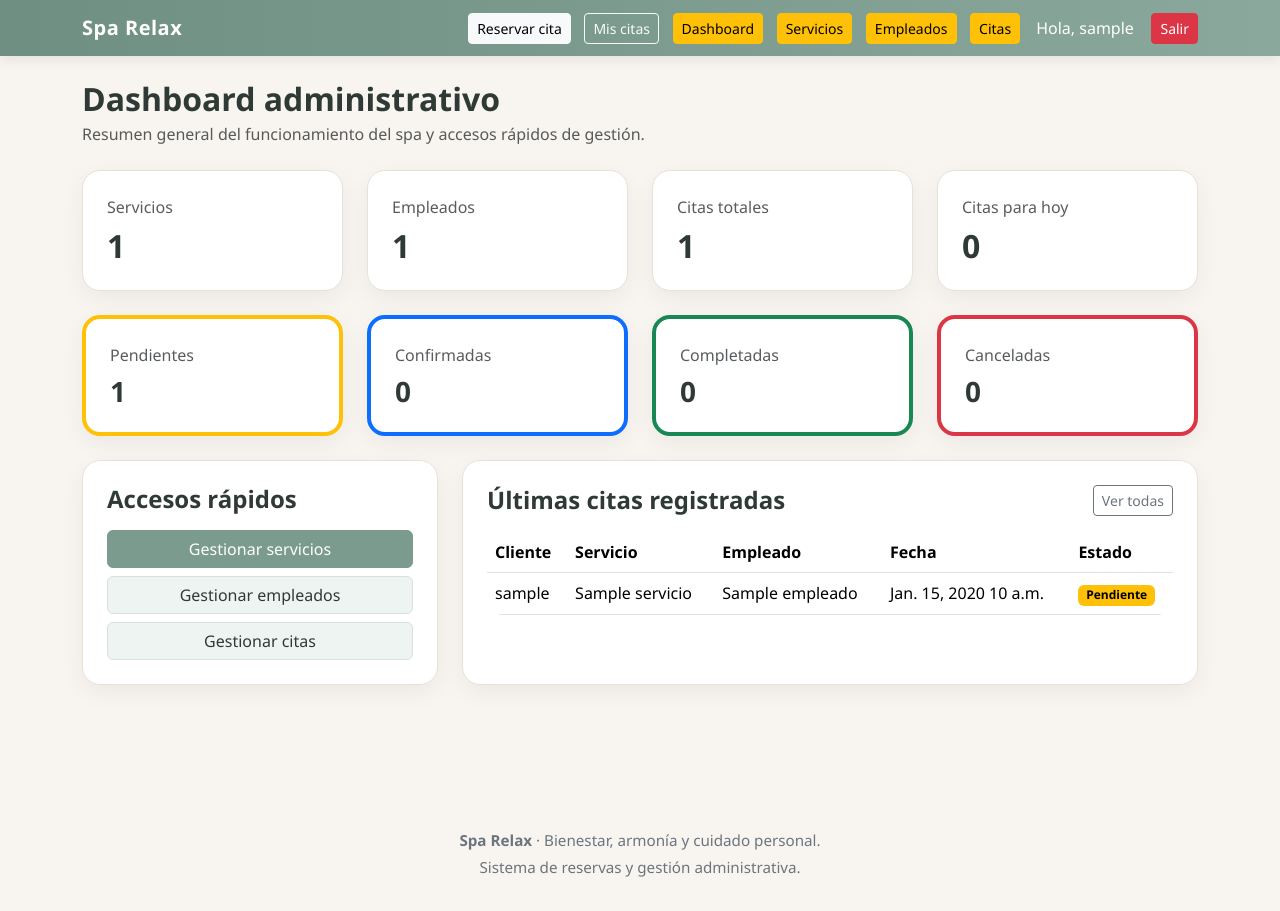
After one commit to jojimenez78/SPA-Manager, a Django app: page /dashboard-admin/ in a window 1280 px wide. The commit adds this page. Run offline with Django 5.2, Linux system fonts and the light colour scheme; a user stored in the database is signed in; tables that the repository leaves empty hold one stand-in row (values such as "Sample post").

Commit message:
admin-Dashboard

```diff
--- a/spa_django/spa/urls.py
+++ b/spa_django/spa/urls.py
@@ -1,22 +1,21 @@
 from django.urls import path
 from .views import (
-    cambiar_estado_cita,
-    eliminar_cita_admin,
     inicio,
     crear_cita,
-    lista_citas_admin,
     mis_citas,
     cancelar_cita,
-
+    dashboard_admin,
     lista_servicios,
     crear_servicio,
     editar_servicio,
     eliminar_servicio,
-
     lista_empleados,
     crear_empleado,
     editar_empleado,
     eliminar_empleado,
+    lista_citas_admin,
+    cambiar_estado_cita,
+    eliminar_cita_admin,
 )
 
 urlpatterns = [
@@ -25,17 +24,19 @@ urlpatterns = [
     path('mis-citas/', mis_citas, name='mis_citas'),
     path('cita/cancelar/<int:cita_id>/', cancelar_cita, name='cancelar_cita'),
 
+    path('dashboard-admin/', dashboard_admin, name='dashboard_admin'),
+
     path('admin-servicios/', lista_servicios, name='lista_servicios'),
     path('admin-servicios/nuevo/', crear_servicio, name='crear_servicio'),
     path('admin-servicios/editar/<int:servicio_id>/', editar_servicio, name='editar_servicio'),
+    path('admin-servicios/eliminar/<int:servicio_id>/', eliminar_servicio, name='eliminar_servicio'),
 
-    path('admin-servicios/eliminar/<int:servicio_id>/', eliminar_servicio, name='eliminar_servicio'),
     path('admin-empleados/', lista_empleados, name='lista_empleados'),
-path('admin-empleados/nuevo/', crear_empleado, name='crear_empleado'),
-path('admin-empleados/editar/<int:empleado_id>/', editar_empleado, name='editar_empleado'),
-path('admin-empleados/eliminar/<int:empleado_id>/', eliminar_empleado, name='eliminar_empleado'),
-path('admin-citas/', lista_citas_admin, name='lista_citas_admin'),
-path('admin-citas/estado/<int:cita_id>/<str:nuevo_estado>/', cambiar_estado_cita, name='cambiar_estado_cita'),
-path('admin-citas/eliminar/<int:cita_id>/', eliminar_cita_admin, name='eliminar_cita_admin'),
+    path('admin-empleados/nuevo/', crear_empleado, name='crear_empleado'),
+    path('admin-empleados/editar/<int:empleado_id>/', editar_empleado, name='editar_empleado'),
+    path('admin-empleados/eliminar/<int:empleado_id>/', eliminar_empleado, name='eliminar_empleado'),
 
+    path('admin-citas/', lista_citas_admin, name='lista_citas_admin'),
+    path('admin-citas/estado/<int:cita_id>/<str:nuevo_estado>/', cambiar_estado_cita, name='cambiar_estado_cita'),
+    path('admin-citas/eliminar/<int:cita_id>/', eliminar_cita_admin, name='eliminar_cita_admin'),
 ]
--- a/spa_django/spa/views.py
+++ b/spa_django/spa/views.py
@@ -1,3 +1,5 @@
+from datetime import date
+
 from django.shortcuts import render, redirect, get_object_or_404
 from django.contrib.auth.decorators import login_required
 from django.contrib.admin.views.decorators import staff_member_required
@@ -40,6 +42,39 @@ def cancelar_cita(request, cita_id):
         cita.save()
 
     return redirect('mis_citas')
+
+
+@staff_member_required
+def dashboard_admin(request):
+    hoy = date.today()
+
+    total_servicios = Servicio.objects.count()
+    total_empleados = Empleado.objects.count()
+    total_citas = Cita.objects.count()
+    citas_hoy = Cita.objects.filter(fecha=hoy).count()
+
+    citas_pendientes = Cita.objects.filter(estado='pendiente').count()
+    citas_confirmadas = Cita.objects.filter(estado='confirmada').count()
+    citas_completadas = Cita.objects.filter(estado='completada').count()
+    citas_canceladas = Cita.objects.filter(estado='cancelada').count()
+
+    ultimas_citas = Cita.objects.select_related(
+        'cliente', 'servicio', 'empleado'
+    ).order_by('-fecha', '-hora')[:5]
+
+    context = {
+        'total_servicios': total_servicios,
+        'total_empleados': total_empleados,
+        'total_citas': total_citas,
+        'citas_hoy': citas_hoy,
+        'citas_pendientes': citas_pendientes,
+        'citas_confirmadas': citas_confirmadas,
+        'citas_completadas': citas_completadas,
+        'citas_canceladas': citas_canceladas,
+        'ultimas_citas': ultimas_citas,
+    }
+
+    return render(request, 'spa/admin/dashboard.html', context)
 
 
 @staff_member_required
--- a/spa_django/templates/base.html
+++ b/spa_django/templates/base.html
@@ -155,6 +155,10 @@
                 </a>
 
                 {% if user.is_staff %}
+                    <a class="btn btn-sm btn-warning nav-btn" href="{% url 'dashboard_admin' %}">
+                        Dashboard
+                    </a>
+
                     <a class="btn btn-sm btn-warning nav-btn" href="{% url 'lista_servicios' %}">
                         Servicios
                     </a>
--- /dev/null
+++ b/spa_django/templates/spa/admin/dashboard.html
@@ -0,0 +1,133 @@
+{% extends 'base.html' %}
+
+{% block content %}
+<div class="mb-4">
+    <h2 class="page-title mb-1">Dashboard administrativo</h2>
+    <p class="text-muted mb-0">Resumen general del funcionamiento del spa y accesos rápidos de gestión.</p>
+</div>
+
+<div class="row g-4 mb-4">
+    <div class="col-md-6 col-xl-3">
+        <div class="spa-card p-4 h-100">
+            <p class="text-muted mb-2">Servicios</p>
+            <h2 class="fw-bold mb-0">{{ total_servicios }}</h2>
+        </div>
+    </div>
+    <div class="col-md-6 col-xl-3">
+        <div class="spa-card p-4 h-100">
+            <p class="text-muted mb-2">Empleados</p>
+            <h2 class="fw-bold mb-0">{{ total_empleados }}</h2>
+        </div>
+    </div>
+    <div class="col-md-6 col-xl-3">
+        <div class="spa-card p-4 h-100">
+            <p class="text-muted mb-2">Citas totales</p>
+            <h2 class="fw-bold mb-0">{{ total_citas }}</h2>
+        </div>
+    </div>
+    <div class="col-md-6 col-xl-3">
+        <div class="spa-card p-4 h-100">
+            <p class="text-muted mb-2">Citas para hoy</p>
+            <h2 class="fw-bold mb-0">{{ citas_hoy }}</h2>
+        </div>
+    </div>
+</div>
+
+<div class="row g-4 mb-4">
+    <div class="col-md-6 col-xl-3">
+        <div class="spa-card p-4 h-100 border-start border-4 border-warning">
+            <p class="text-muted mb-2">Pendientes</p>
+            <h3 class="fw-bold mb-0">{{ citas_pendientes }}</h3>
+        </div>
+    </div>
+    <div class="col-md-6 col-xl-3">
+        <div class="spa-card p-4 h-100 border-start border-4 border-primary">
+            <p class="text-muted mb-2">Confirmadas</p>
+            <h3 class="fw-bold mb-0">{{ citas_confirmadas }}</h3>
+        </div>
+    </div>
+    <div class="col-md-6 col-xl-3">
+        <div class="spa-card p-4 h-100 border-start border-4 border-success">
+            <p class="text-muted mb-2">Completadas</p>
+            <h3 class="fw-bold mb-0">{{ citas_completadas }}</h3>
+        </div>
+    </div>
+    <div class="col-md-6 col-xl-3">
+        <div class="spa-card p-4 h-100 border-start border-4 border-danger">
+            <p class="text-muted mb-2">Canceladas</p>
+            <h3 class="fw-bold mb-0">{{ citas_canceladas }}</h3>
+        </div>
+    </div>
+</div>
+
+<div class="row g-4 mb-4">
+    <div class="col-lg-4">
+        <div class="spa-card p-4 h-100">
+            <h4 class="fw-bold mb-3">Accesos rápidos</h4>
+            <div class="d-grid gap-2">
+                <a href="{% url 'lista_servicios' %}" class="btn btn-spa-primary">Gestionar servicios</a>
+                <a href="{% url 'lista_empleados' %}" class="btn btn-soft">Gestionar empleados</a>
+                <a href="{% url 'lista_citas_admin' %}" class="btn btn-soft">Gestionar citas</a>
+            </div>
+        </div>
+    </div>
+
+    <div class="col-lg-8">
+        <div class="spa-card p-4 h-100">
+            <div class="d-flex justify-content-between align-items-center mb-3 flex-wrap">
+                <h4 class="fw-bold mb-2 mb-md-0">Últimas citas registradas</h4>
+                <a href="{% url 'lista_citas_admin' %}" class="btn btn-sm btn-outline-secondary">Ver todas</a>
+            </div>
+
+            <div class="table-responsive">
+                <table class="table align-middle mb-0">
+                    <thead>
+                        <tr>
+                            <th>Cliente</th>
+                            <th>Servicio</th>
+                            <th>Empleado</th>
+                            <th>Fecha</th>
+                            <th>Estado</th>
+                        </tr>
+                    </thead>
+                    <tbody>
+                        {% for cita in ultimas_citas %}
+                        <tr>
+                            <td>{{ cita.cliente.username }}</td>
+                            <td>{{ cita.servicio.nombre }}</td>
+                            <td>
+                                {% if cita.empleado %}
+                                    {{ cita.empleado.nombre }}
+                                {% else %}
+                                    Sin asignar
+                                {% endif %}
+                            </td>
+                            <td>{{ cita.fecha }} {{ cita.hora }}</td>
+                            <td>
+                                {% if cita.estado == 'pendiente' %}
+                                    <span class="badge text-bg-warning">Pendiente</span>
+                                {% elif cita.estado == 'confirmada' %}
+                                    <span class="badge text-bg-primary">Confirmada</span>
+                                {% elif cita.estado == 'completada' %}
+                                    <span class="badge text-bg-success">Completada</span>
+                                {% elif cita.estado == 'cancelada' %}
+                                    <span class="badge text-bg-danger">Cancelada</span>
+                                {% else %}
+                                    <span class="badge text-bg-secondary">{{ cita.estado }}</span>
+                                {% endif %}
+                            </td>
+                        </tr>
+                        {% empty %}
+                        <tr>
+                            <td colspan="5" class="text-center py-4 text-muted">
+                                No hay citas registradas.
+                            </td>
+                        </tr>
+                        {% endfor %}
+                    </tbody>
+                </table>
+            </div>
+        </div>
+    </div>
+</div>
+{% endblock %}
--- a/spa_django/templates/spa/inicio.html
+++ b/spa_django/templates/spa/inicio.html
@@ -17,7 +17,7 @@
                     <a href="{% url 'mis_citas' %}" class="btn btn-lg btn-soft">Ver mis citas</a>
 
                     {% if user.is_staff %}
-                        <a href="{% url 'lista_servicios' %}" class="btn btn-lg btn-spa-secondary">Panel administrativo</a>
+                        <a href="{% url 'dashboard_admin' %}" class="btn btn-lg btn-spa-secondary">Ir al dashboard</a>
                     {% endif %}
                 </div>
             {% else %}
```
Also changed, not shown: spa_django/templates/spa/admin/citas_lista.html (+40 -9 lines), spa_django/templates/spa/admin/servicios_lista.html (+30 -8 lines), spa_django/templates/usuarios/registro.html (+16 -15 lines).
